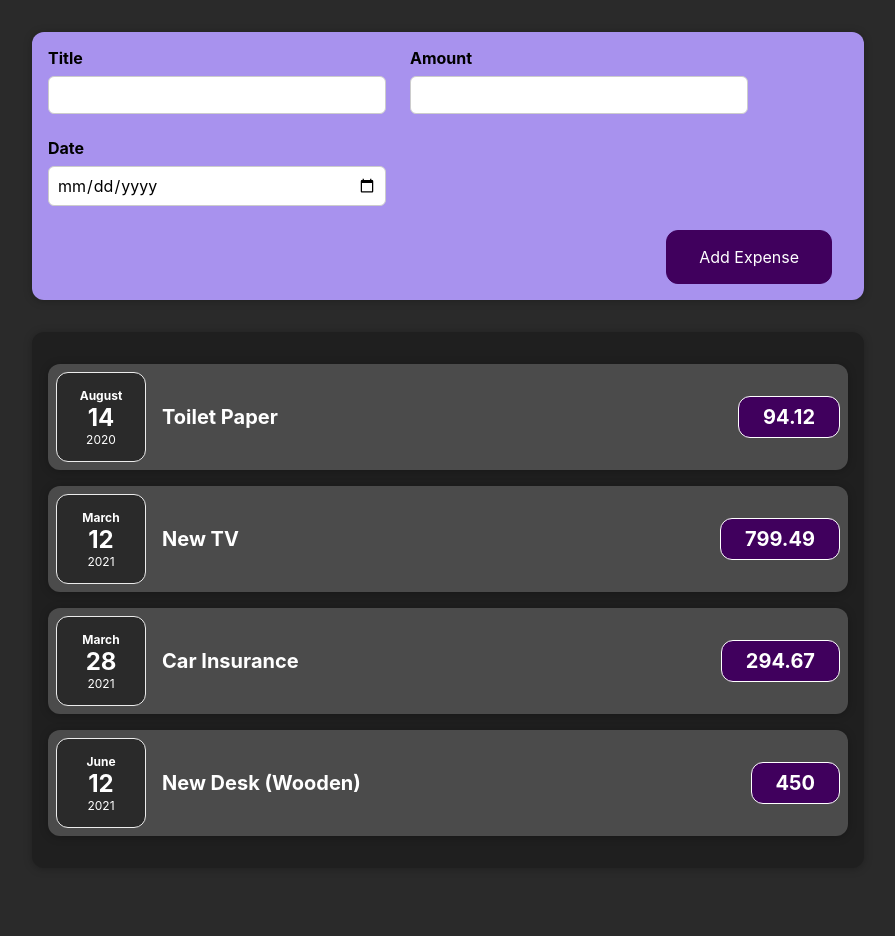
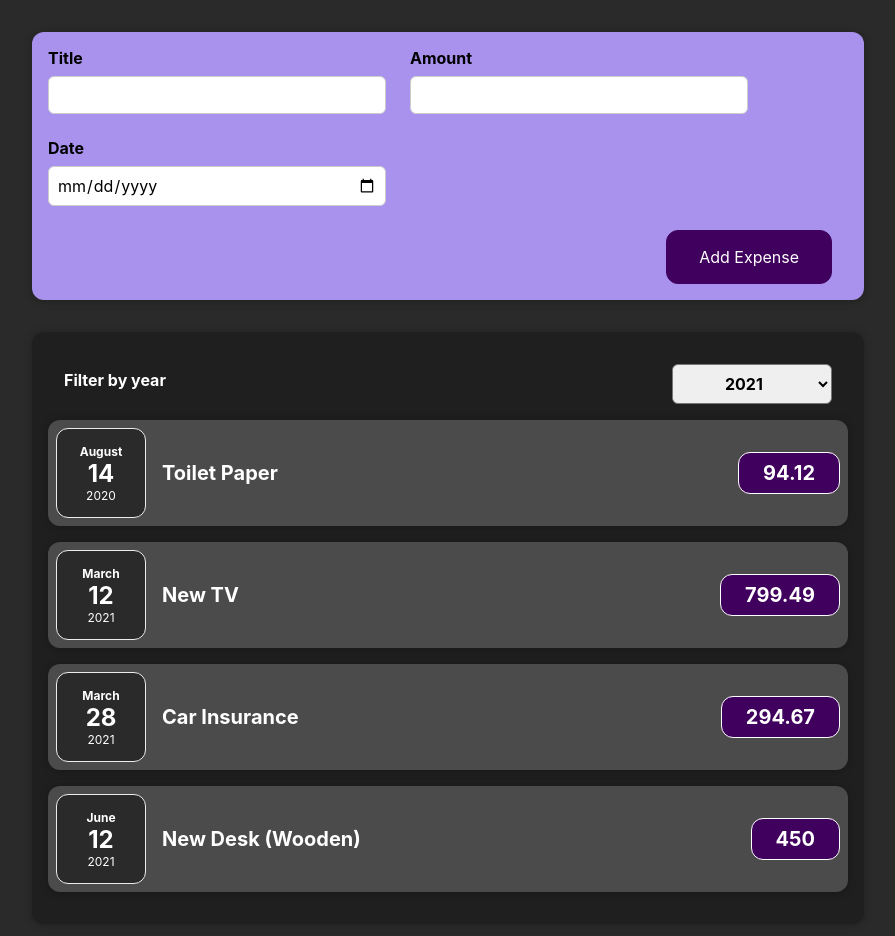
Before and after one commit to a97madison/ExpenseTrackerReact, a React (Create React App) app: page / in a window 1280 px wide. Shown: the top 936 px of the page, without its empty margins (192-1087 px from the left). Before the commit the page ends 900 px from the top, so only its background shows below. Built offline with nearby package versions, Linux system fonts and the light colour scheme.

Commit message:
Add ExpenseFilter section - add year dropdown so we can eventually filter expense by year

```diff
--- a/src/components/Expenses/Expenses.js
+++ b/src/components/Expenses/Expenses.js
@@ -1,11 +1,23 @@
+import React, { useState } from 'react';
+
 import Card from '../UI/Card';
 import ExpenseItem from './ExpenseItem';
+import ExpensesFilter from './ExpensesFilter';
 
 import './Expenses.css';
 
 function Expenses(props) {
+  const [filteredYear, setFilteredYear] = useState('2021');
+
+  const filterChangeHandler = (selectedYear) => {
+    setFilteredYear(selectedYear)
+    console.log(selectedYear);
+  }
+
   return (
+    <div>
       <Card className="expenses">
+        <ExpensesFilter selectedYear={filteredYear} onChangeFilter={filterChangeHandler}/>
         <ExpenseItem
           title={props.items[0].title}
           amount={props.items[0].amount}
@@ -27,6 +39,7 @@
           date={props.items[3].date}
         />
       </Card>
+    </div>
   );
 }
 
--- /dev/null
+++ b/src/components/Expenses/ExpensesFilter.css
@@ -0,0 +1,24 @@
+.expenses-filter {
+  color: white;
+  padding: 0 1rem;
+}
+
+.expenses-filter__control {
+  display: flex;
+  width: 100%;
+  align-items: center;
+  justify-content: space-between;
+  margin: 1rem 0;
+}
+
+.expenses-filter label {
+  font-weight: bold;
+  margin-bottom: 0.5rem;
+}
+
+.expenses-filter select {
+  font: inherit;
+  padding: 0.5rem 3rem;
+  font-weight: bold;
+  border-radius: 6px;
+}
--- /dev/null
+++ b/src/components/Expenses/ExpensesFilter.js
@@ -0,0 +1,25 @@
+import React from 'react';
+
+import './ExpensesFilter.css';
+
+const ExpensesFilter = (props) => {
+  const dropdownChangeHandler = (event) => {
+    props.onChangeFilter(event.target.value);
+  };
+
+  return (
+    <div className='expenses-filter'>
+      <div className='expenses-filter__control'>
+        <label>Filter by year</label>
+        <select value={props.selectedYear} onChange={dropdownChangeHandler}>
+          <option value='2022'>2022</option>
+          <option value='2021'>2021</option>
+          <option value='2020'>2020</option>
+          <option value='2019'>2019</option>
+        </select>
+      </div>
+    </div>
+  );
+};
+
+export default ExpensesFilter;
```
Lines whose indentation alone changed are shown as unchanged.
